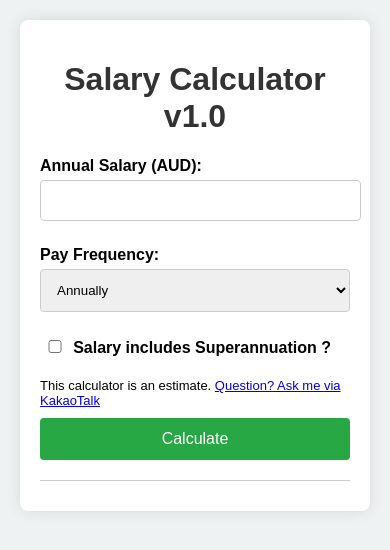
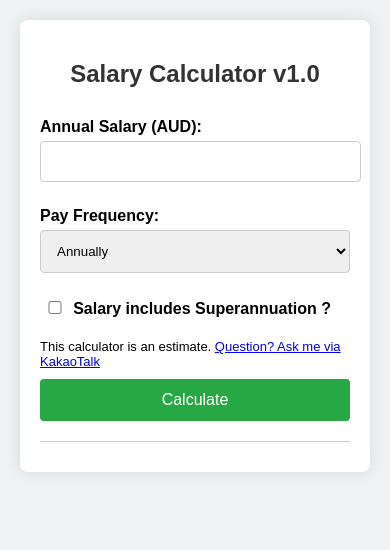
Before and after one commit to xjaroo/so-i-decided, a plain HTML site: page pay/index.html in a window 390 px wide. Drawn offline with Linux system fonts and the light colour scheme.

```diff
--- a/pay/index.html
+++ b/pay/index.html
@@ -8,7 +8,7 @@
 </head>
 <body>
 <div class="container">
-  <h1>Salary Calculator v1.0</h1>
+  <h2>Salary Calculator v1.0</h2>
   <form id="salary-form">
     <div class="form-group">
       <label for="annual-salary">Annual Salary (AUD):</label>
```
